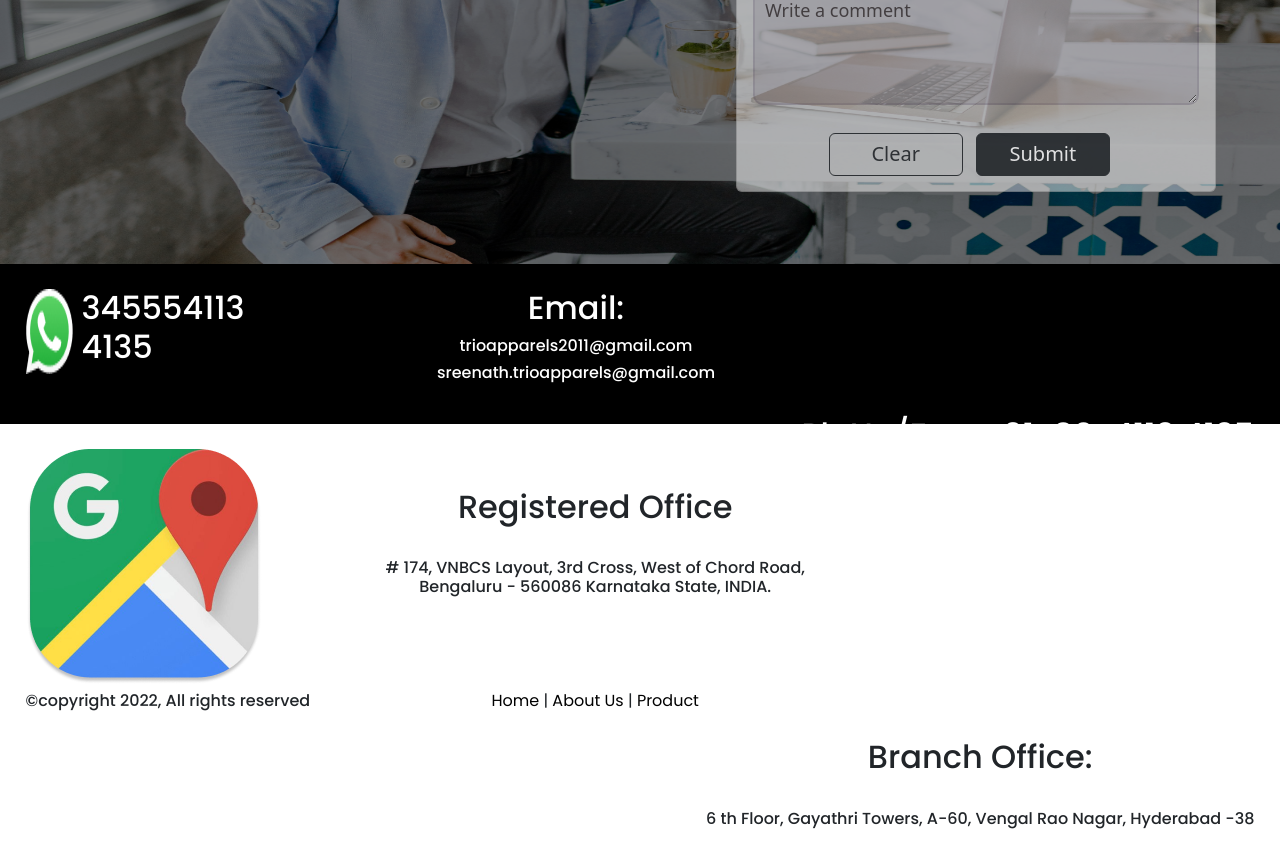
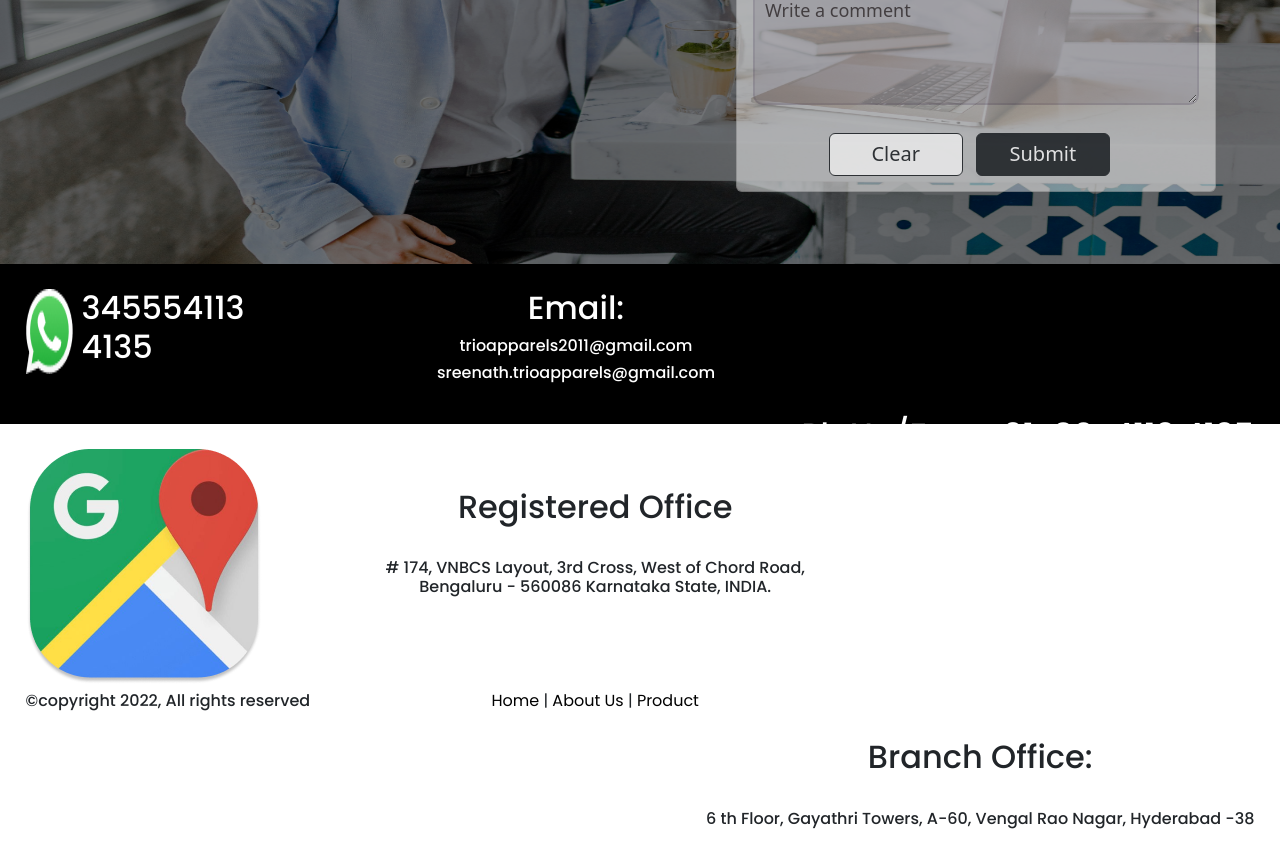
Before and after one commit to intecc-services/trioapparel, a React (Create React App) app in the folder frontend/: page / in a window 1280 px wide. Shown: the part 4400-5267 px from the top of the page. Built offline with nearby package versions, Linux system fonts and the light colour scheme; the HTML template or start-up script is replaced by a standard one; a web font is replaced by a local one.

Commit message:
changed button color for footer

```diff
--- a/frontend/src/components/Footer/formSection.js
+++ b/frontend/src/components/Footer/formSection.js
@@ -37,7 +37,7 @@ function FormSection() {
                                     <textarea className='text-area' placeholder='Write a comment' />
                                 </form>
                             </div>
-                            <Button variant="outline-dark" style={{marginTop: "5%",padding:"0",marginRight:"3%",fontWeight:"500",fontSize:"20px", width:"30%",height:"10%"}}>Clear</Button>
+                            <Button variant="outline-dark" style={{backgroundColor:"white",marginTop: "5%",padding:"0",marginRight:"3%",fontWeight:"500",fontSize:"20px", width:"30%",height:"10%"}}>Clear</Button>
                             <Button variant="dark"style={{marginTop: "5%",padding:"0",marginRight:"3%",fontWeight:"500",fontSize:"20px", width:"30%",height:"10%"}}>Submit</Button>
                         </Card.Body>
                     </Card>
```
